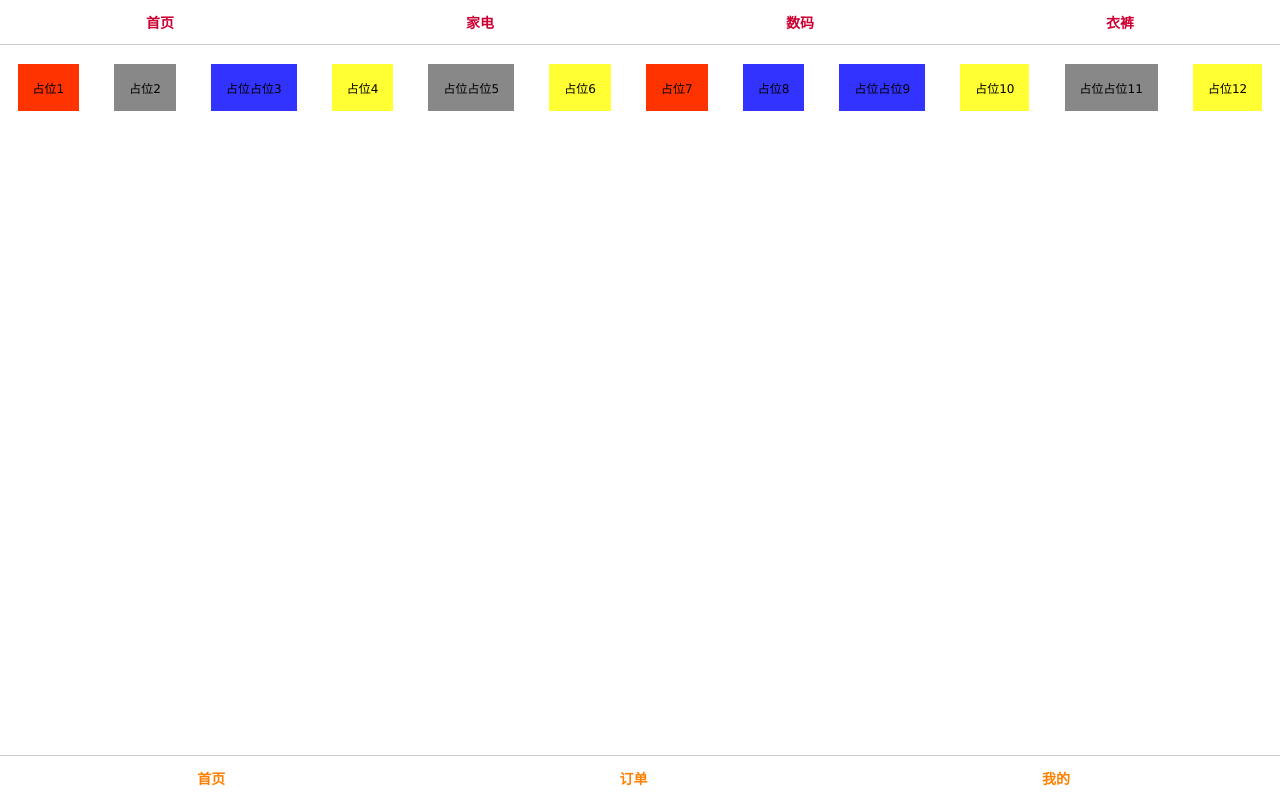
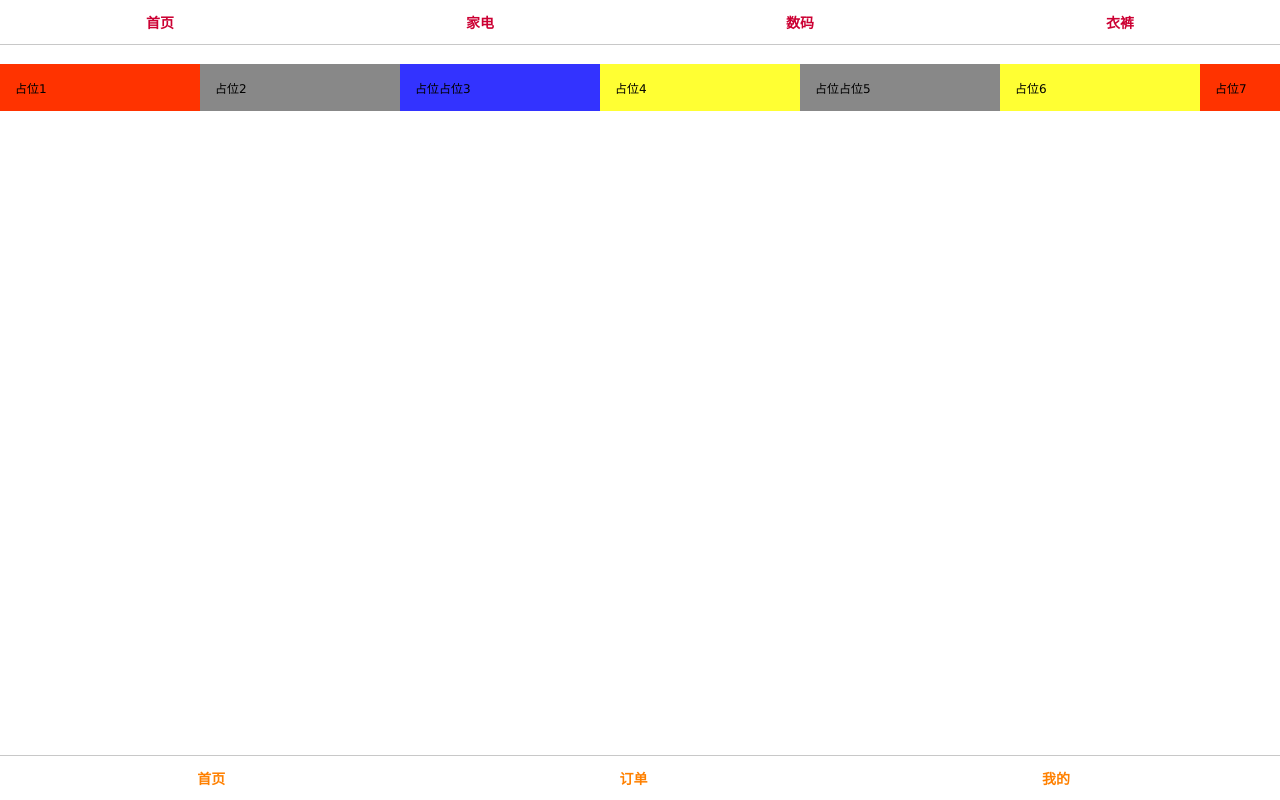
Before and after one commit to wangkai1995/mobile-SwipeGestures, a website: page app/index.html in a window 1280 px wide. Drawn offline with nearby package versions, Linux system fonts and the light colour scheme; files that its build step writes are made by us from their sources.

Commit message:
开发中

```diff
--- a/app/js/swipe_gestures.js
+++ b/app/js/swipe_gestures.js
@@ -84,7 +84,7 @@ function Swipe(config){
             }
 
             //这里还需要修改 IOS9.0以下和安卓5 以下需要加webkit 以上则不需要加
-            container.dom.setAttribute('style','-webkit-transform: translate3d('+container.moveLeft+'px, 0px, 0px)');
+            container.dom.setAttribute('style','-webkit-transform: translate3d('+container.moveLeft+'px, 0px, 0px); transition-duration 300ms;');
 
         }else{
             //如果是上下滑动
@@ -115,7 +115,7 @@ function Swipe(config){
             if( Math.abs(moveX) > Math.abs(moveY) ){
                 //右滑动距离限制
 
-                container.moveLeft  += moveX;
+                container.moveLeft  += moveX + moveX/5;
 
                 if(container.moveLeft > 0){
                     container.moveLeft = 0;
@@ -127,7 +127,7 @@ function Swipe(config){
                 console.log(container.moveLeft );
 
                 //这里还需要修改 IOS9.0以下和安卓5 以下需要加webkit 以上则不需要加
-                container.dom.setAttribute('style','-webkit-transform: translate3d('+container.moveLeft+'px, 0px, 0px)');
+                container.dom.setAttribute('style','-webkit-transform: translate3d('+container.moveLeft+'px, 0px, 0px);');
             }else{
                 //上下滑动
 
--- a/app/scss/style.scss
+++ b/app/scss/style.scss
@@ -94,6 +94,11 @@
         -webkit-box-sizing: content-box;
         -moz-box-sizing: content-box;
         box-sizing: content-box;
+        transition: all .5s linear!important;
+        -webkit-transition: all .5s linear!important;
+        -moz-transition: all .5s linear!important;
+        -ms-transition: all .5s linear!important;
+        -o-transition: all .5s linear!important;
         -webkit-transform: translate3d(0,0,0);
         -moz-transform: translate3d(0,0,0);
         -o-transform: translate(0,0);
@@ -101,7 +106,7 @@
         transform: translate3d(0,0,0);
         .swipe-item{
             display: block;
-            width: auto;
+            width: 200px;
             height: 100%;
             -webkit-flex-shrink: 0;
             -ms-flex: 0 0 auto;
```
Also changed, not shown: dist/css/layout.min.css, dist/js/all.js, dist/js/all.min.js.
